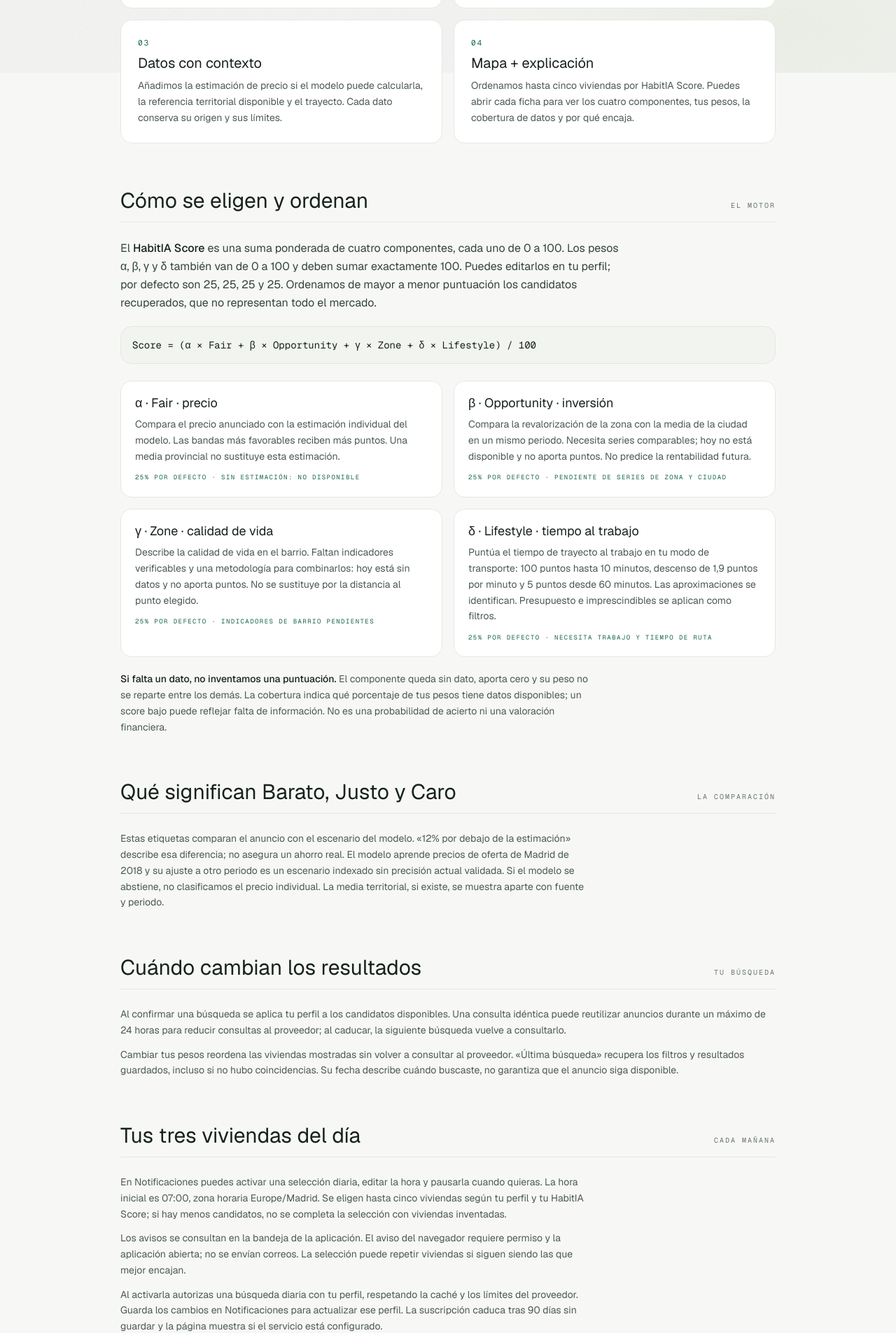
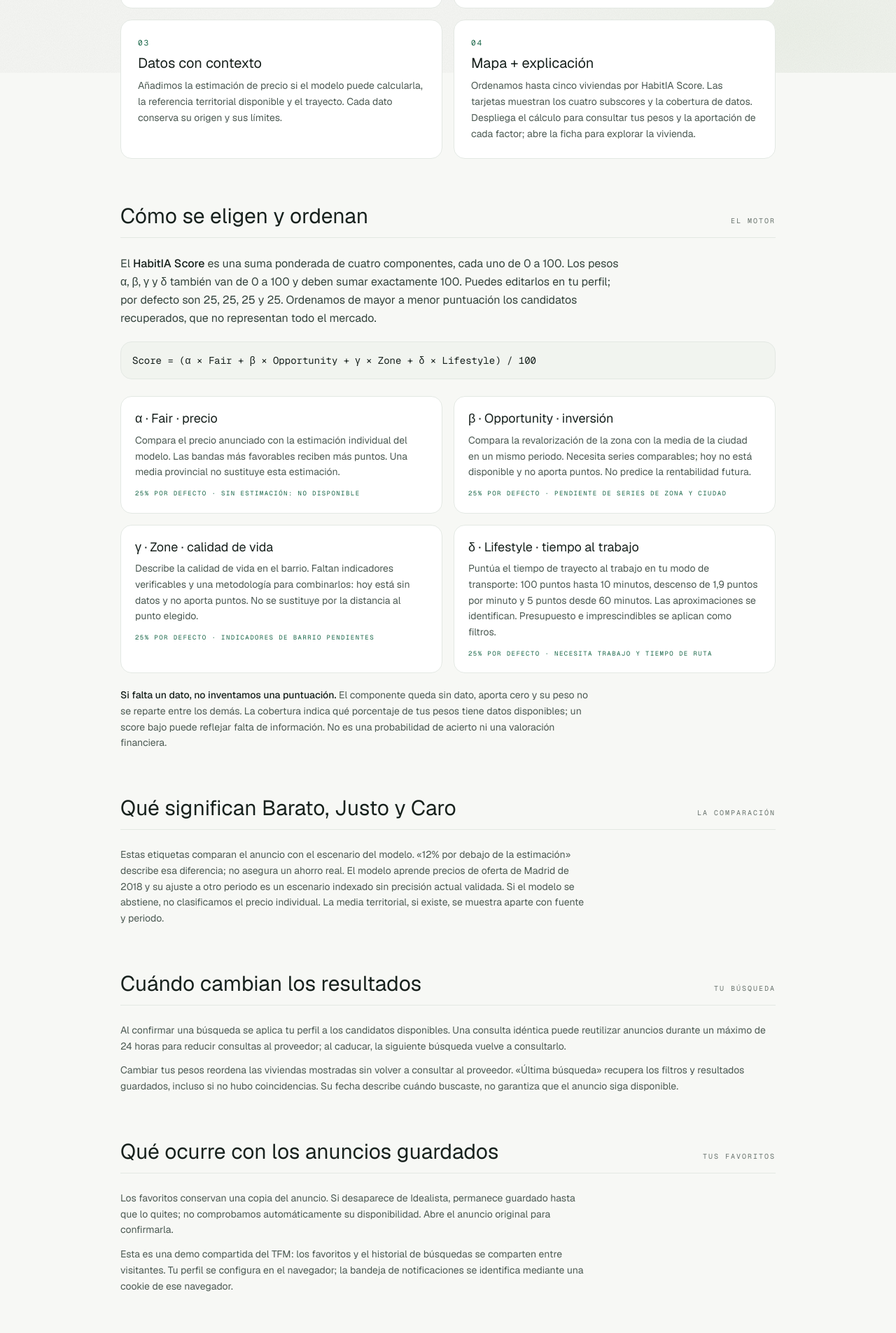
Before and after one commit to maupeon/agente-inmobiliario, a Next.js app: page /como-funciona in a window 1280 px wide. Shown: the part 696-2601 px from the top of the page at 70% size. Built offline with nearby package versions, Linux system fonts and the light colour scheme; no server answers.

Commit message:
Update how it works to match current platform behavior

```diff
--- a/app/como-funciona/page.tsx
+++ b/app/como-funciona/page.tsx
@@ -3,6 +3,7 @@
 import { ArrowRight } from "@phosphor-icons/react/dist/ssr";
 import { SiteNav } from "@/components/SiteNav";
 import { Logo } from "@/components/ui/Logo";
+import districtContext from "@/lib/neighborhood/madrid-context.json";
 import { MARKET_SOURCES } from "@/lib/market/presentation";
 
 export const metadata: Metadata = {
@@ -30,7 +31,7 @@
   {
     n: "04",
     t: "Mapa + explicación",
-    d: "Ordenamos hasta cinco viviendas por HabitIA Score. Puedes abrir cada ficha para ver los cuatro componentes, tus pesos, la cobertura de datos y por qué encaja.",
+    d: "Ordenamos hasta cinco viviendas por HabitIA Score. Las tarjetas muestran los cuatro subscores y la cobertura de datos. Despliega el cálculo para consultar tus pesos y la aportación de cada factor; abre la ficha para explorar la vivienda.",
   },
 ];
 
@@ -66,7 +67,9 @@
   { fuente: "OpenRouteService", aporta: "Rutas; respaldos indicados como aproximados", estado: "proveedor", refresco: "Al calcular el trayecto" },
   { fuente: "Nominatim / OpenStreetMap", aporta: "Búsqueda de ubicaciones", estado: "proveedor", refresco: "Al localizar una dirección" },
   { fuente: "Referencia de alquiler", aporta: "La integración de SERPAVI está pendiente", estado: "no disponible", refresco: "Los ejemplos no se usan para valorar" },
-  { fuente: "Seguridad y calidad del barrio", aporta: "Retirados por falta de fuente verificable", estado: "no disponible", refresco: "No intervienen en el ranking" },
+  { fuente: "Ayuntamiento de Madrid · Zonas verdes", aporta: "Superficie municipal de zonas verdes por distrito", estado: "oficial", refresco: `Instantánea de ${districtContext.zonasVerdes.periodo}`, href: districtContext.zonasVerdes.url },
+  { fuente: "Policía Municipal de Madrid", aporta: "Actuaciones por distrito; no son una tasa de criminalidad", estado: "oficial", refresco: `Instantánea de ${districtContext.seguridad.periodo}`, href: districtContext.seguridad.url },
+  { fuente: "Zone · calidad del barrio", aporta: "Índice pendiente de indicadores comparables y metodología", estado: "no disponible", refresco: "Los datos de distrito no calculan Zone" },
 ];
 
 const STACK = [
@@ -167,9 +170,14 @@
           </div>
         </Section>
 
-        <Section eyebrow="Cada mañana" title="Tus tres viviendas del día">
+        <Section eyebrow="Tus favoritos" title="Qué ocurre con los anuncios guardados">
+          <p className="max-w-[72ch] text-sm leading-relaxed text-stone-600">Los favoritos conservan una copia del anuncio. Si desaparece de Idealista, permanece guardado hasta que lo quites; no comprobamos automáticamente su disponibilidad. Abre el anuncio original para confirmarla.</p>
+          <p className="mt-3 max-w-[72ch] text-sm leading-relaxed text-stone-600">Esta es una demo compartida del TFM: los favoritos y el historial de búsquedas se comparten entre visitantes. Tu perfil se configura en el navegador; la bandeja de notificaciones se identifica mediante una cookie de ese navegador.</p>
+        </Section>
+
+        <Section eyebrow="Cada mañana" title="Hasta cinco viviendas al día">
           <p className="max-w-[72ch] text-sm leading-relaxed text-stone-600">En Notificaciones puedes activar una selección diaria, editar la hora y pausarla cuando quieras. La hora inicial es 07:00, zona horaria Europe/Madrid. Se eligen hasta cinco viviendas según tu perfil y tu HabitIA Score; si hay menos candidatos, no se completa la selección con viviendas inventadas.</p>
-          <p className="mt-3 max-w-[72ch] text-sm leading-relaxed text-stone-600">Los avisos se consultan en la bandeja de la aplicación. El aviso del navegador requiere permiso y la aplicación abierta; no se envían correos. La selección puede repetir viviendas si siguen siendo las que mejor encajan.</p>
+          <p className="mt-3 max-w-[72ch] text-sm leading-relaxed text-stone-600">Cada selección muestra su fecha y el número real de viviendas: «Tu nuevo top 5 del día…». Los avisos se consultan en la bandeja de la aplicación. El aviso del navegador requiere permiso y la aplicación abierta; no se envían correos. La selección puede repetir viviendas si siguen siendo las que mejor encajan.</p>
           <p className="mt-3 max-w-[72ch] text-sm leading-relaxed text-stone-600">Al activarla autorizas una búsqueda diaria con tu perfil, respetando la caché y los límites del proveedor. Guarda los cambios en Notificaciones para actualizar ese perfil. La suscripción caduca tras 90 días sin guardar y la página muestra si el servicio está configurado.</p>
           <Link href="/notificaciones" className="mt-5 inline-flex min-h-11 items-center gap-2 rounded-xl bg-ink px-4 text-sm font-medium text-paper hover:bg-ink-700">Configurar notificaciones <ArrowRight aria-hidden size={16} /></Link>
         </Section>
@@ -212,6 +220,11 @@
           </div>
         </Section>
 
+        <Section eyebrow="El entorno" title="Datos de distrito, sin inventar un índice de barrio">
+          <p className="max-w-[72ch] text-sm leading-relaxed text-stone-600">En Datos y fuentes puedes consultar población, superficie y densidad por barrio, además de zonas verdes y actuaciones policiales por distrito. La superficie verde publicada no mide proximidad a una vivienda y excluye los parques históricos, singulares y forestales del fichero separado. Las actuaciones policiales no equivalen a todos los delitos ni a una tasa de criminalidad.</p>
+          <p className="mt-3 max-w-[72ch] text-sm leading-relaxed text-stone-600">Estos datos aportan contexto, pero no se atribuyen a cada barrio ni se convierten en un Zone Score. Los índices de servicios, vida nocturna y tranquilidad siguen pendientes. En alquiler usamos la renta del anuncio; la referencia independiente de SERPAVI todavía no está integrada y no aporta puntos al score.</p>
+        </Section>
+
         {/* Arquitectura */}
         <Section eyebrow="La arquitectura" title="Qué habla con qué">
           <div className="rounded-xl border border-hairline bg-paper-50 p-6 font-mono text-[11px] leading-relaxed text-ink-700 sm:p-8">
@@ -223,7 +236,7 @@
             </Box>
             <div className="my-2 grid gap-2 sm:grid-cols-3">
               <SubBox>Idealista<br />(búsqueda)</SubBox>
-              <SubBox>lib/enrich<br />precio · referencia territorial · trayecto</SubBox>
+              <SubBox>lib/enrich<br />servicio Python de valoración · referencia territorial · trayecto</SubBox>
               <SubBox>ai-insights<br />Claude (Sonnet)</SubBox>
             </div>
             <Arrow label="lee referencias de mercado" />
@@ -270,8 +283,7 @@
         </div>
 
         <p className="mt-10 text-xs leading-relaxed text-mist">
-          Los indicadores de seguridad están retirados y la referencia de alquiler
-          no está integrada. Las explicaciones se generan con los datos disponibles;
+          El índice Zone y la referencia independiente de alquiler siguen pendientes. Las explicaciones se generan con los datos disponibles;
           si se usa narración con IA, puede equivocarse. Confirma precio, condiciones
           y disponibilidad en el anuncio original.
         </p>
```
